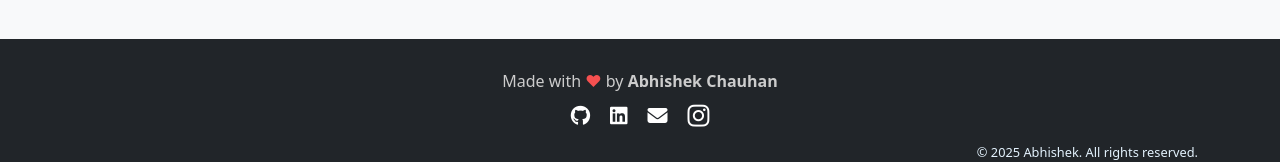
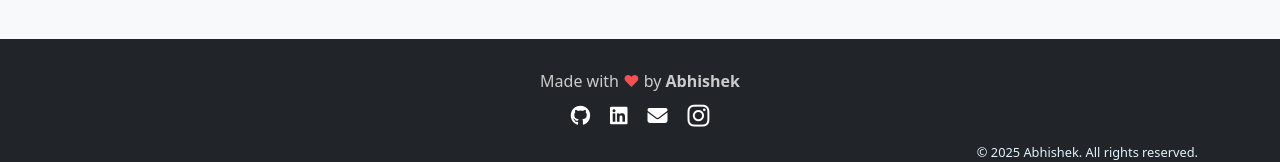
Before and after one commit to abhishek8524/Abhishek-portfolio-2025, an Angular app: page / in a window 1280 px wide. Shown: the part 4627-4789 px from the top of the page. Built offline with nearby package versions, Linux system fonts and the light colour scheme.

Commit message:
Update footer.component.html

```diff
--- a/src/app/components/footer/footer.component.html
+++ b/src/app/components/footer/footer.component.html
@@ -1,7 +1,7 @@
 <footer class="footer-section">
   <div class="container text-center">
     <p class="footer-text mb-2">
-      Made with <span class="heart">❤</span> by <strong>Abhishek Chauhan</strong>
+      Made with <span class="heart">❤</span> by <strong>Abhishek</strong>
     </p>
 
     <div class="social-icons">
```
